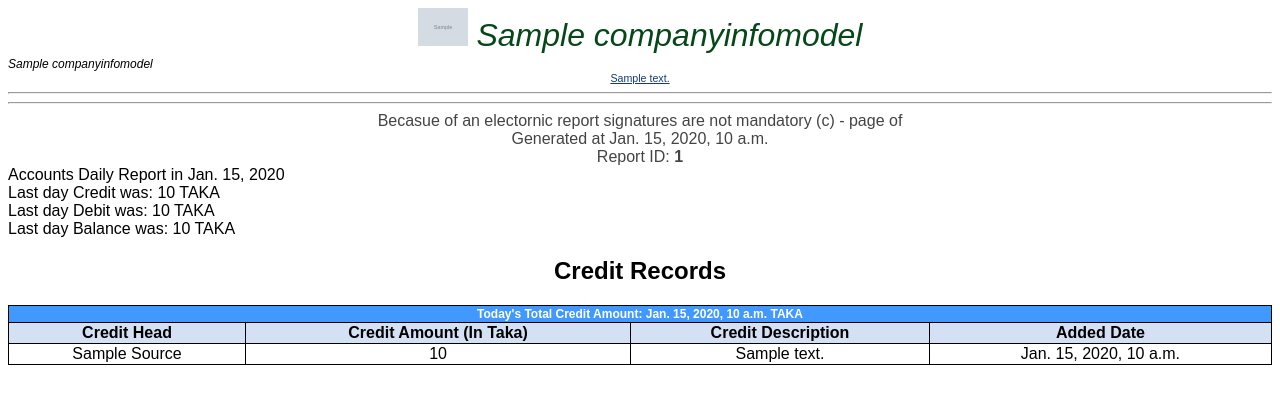
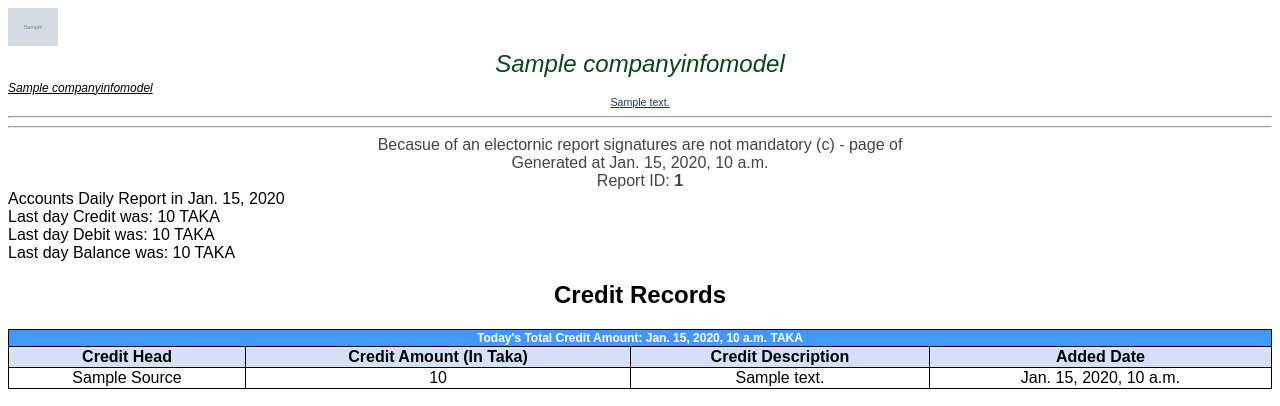
Before and after one commit to marvelous-tech/AccountsAppFinal, a Django app: template expenditure/templates/expenditure_pdf_template.html in a window 1280 px wide. Shown: the top 406 px of the page. Run offline with Django 3.2, Linux system fonts and the light colour scheme; tables that the repository leaves empty hold one stand-in row (values such as "Sample post"); the template is opened without the code that fills it: values that come from a table or form of the project are taken from there, most other values are stand-ins (such as "Sample title", 1, 10 or a date in 2020); grey boxes marked "Sample" are stand-in pictures.

Commit message:
Updated report view

```diff
--- a/expenditure/templates/expenditure_pdf_template.html
+++ b/expenditure/templates/expenditure_pdf_template.html
@@ -14,13 +14,13 @@
             @frame header_frame {
                  /* Static Frame */
                 -pdf-frame-content: header_content;
-                width: 525pt; top: 10pt; height: 100pt;
+                left:20pt; width: 525pt; top: 10pt; height: 120pt;
                 /*-pdf-frame-border: 1;*/
             }
 
             @frame content_frame {
                 /* Content Frame */
-                left: 35pt; width: 525pt; top: 92pt; height: 684pt;
+                left: 35pt; width: 525pt; top: 112pt; height: 664pt;
                 /*-pdf-frame-border: 1;*/
             }
 
@@ -88,10 +88,10 @@
             color: #333;
         }
 
-        img {
-            margin: 0;
-            padding: 0;
-            line-height: 24pt;
+	img {
+            margin: 0pt;
+            padding: 0pt;
+            line-height: 18pt;
         }
     </style>
 </head>
@@ -99,11 +99,11 @@
 <body>
     <!-- Content for Static Frame 'header_frame' -->
     <div id="header_content">
-        <p style="text-align: center; font-size: 24pt; margin: 0;">
-            <img src="/home/ubuntu/project/static/blob/{{ company.getLogoURL }}" width="50pt" alt="Hi">
+	<img src="/home/ubuntu/project/static/blob/{{ company.getLogoURL }}" width="50pt" alt="Hi">
+        <p style="text-align: center; font-size: 18pt; margin: 0;">
             <i style="color: #064718; margin: 0;">{{ company.name }}</i>
         </p>
-        <i style="text-align: center; font-size: 9pt; margin: 0;">{{ company.title }}</i>
+        <i style="text-align: center; font-size: 9pt; margin: 0; text-decoration: underline;">{{ company.title }}</i>
         <p
         style="text-align: center; font-size: 8pt; margin: 0; text-decoration:underline; color: #133a7a;"
         >{{ company.address }}</p>
```
